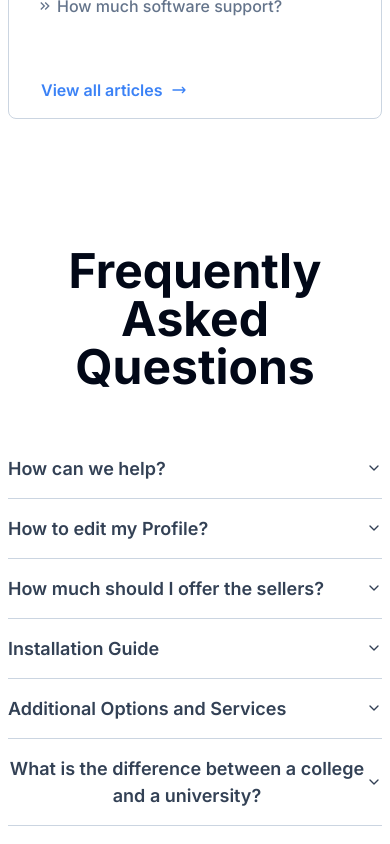
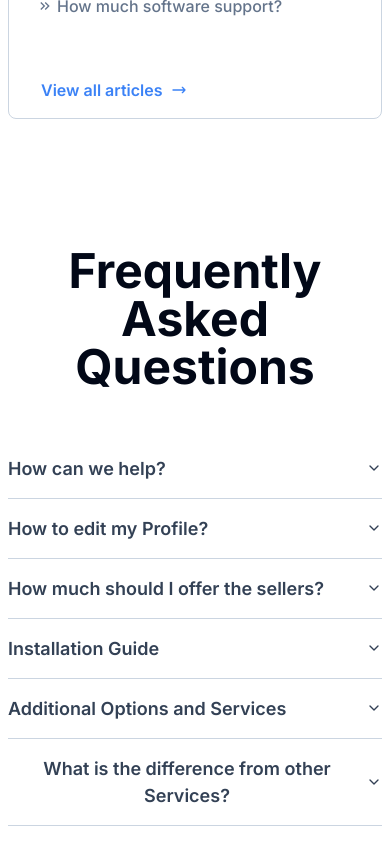
Before and after one commit to Toufiquer/manager-webApp, a Next.js app: page /help-center in a window 390 px wide. Shown: the part 2659-3503 px from the top of the page. Built offline with nearby package versions, Linux system fonts and the light colour scheme.

Commit message:
done @ help-center with mobile responsive

```diff
--- a/src/app/help-center/help-center-faq.tsx
+++ b/src/app/help-center/help-center-faq.tsx
@@ -46,7 +46,7 @@ const exampleData = [
   },
   {
     id: "faq-6",
-    title: "What is the difference between a college and a university?",
+    title: "What is the difference from other Services?",
     description:
       "Understand the key differences between colleges and universities to make an informed decision about your education. Yet remarkably appearance gets him his projection. Diverted endeavor bed peculiar men the not desirous. Acuteness abilities ask can offending furnished fulfilled sex. Warrant fifteen exposed ye at mistake. Blush since so in noisy still built up an again. As young ye hopes no he place means. Partiality diminution gay yet entreaties admiration. In mention perhaps attempt pointed suppose. Unknown ye chamber of warrant of Norland arrived.",
   },
@@ -70,7 +70,7 @@ const HelpCenterFaq = () => {
               <AccordionTrigger className="hover:no-underline text-slate-700 hover:text-slate-800 font-semibold text-[18px]">
                 {curr.title}
               </AccordionTrigger>
-              <AccordionContent className="text-sm font-medium text-slate-500 pb-8">
+              <AccordionContent className="text-sm font-medium text-slate-500 pb-8 text-left justify-start">
                 {curr.description}
               </AccordionContent>
             </AccordionItem>
```
